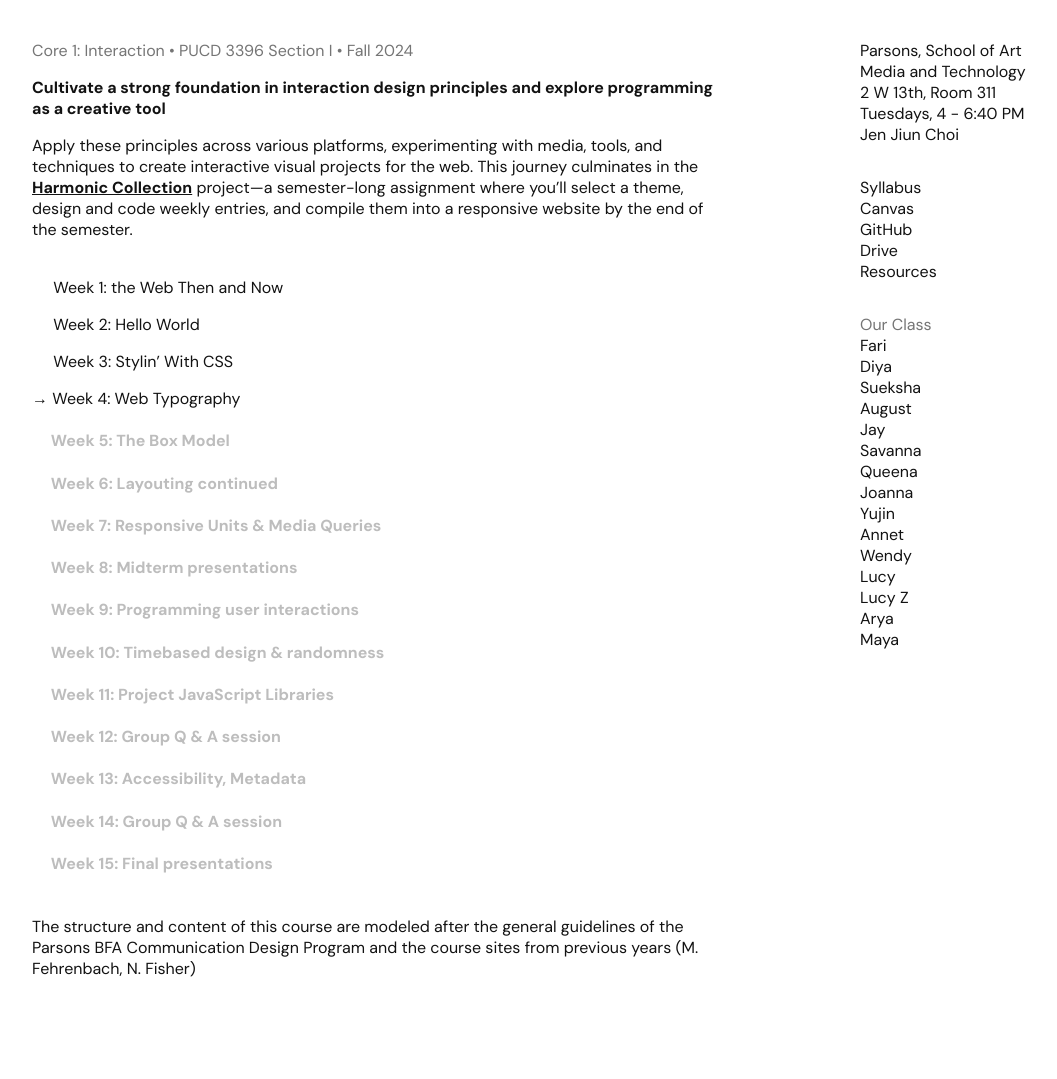
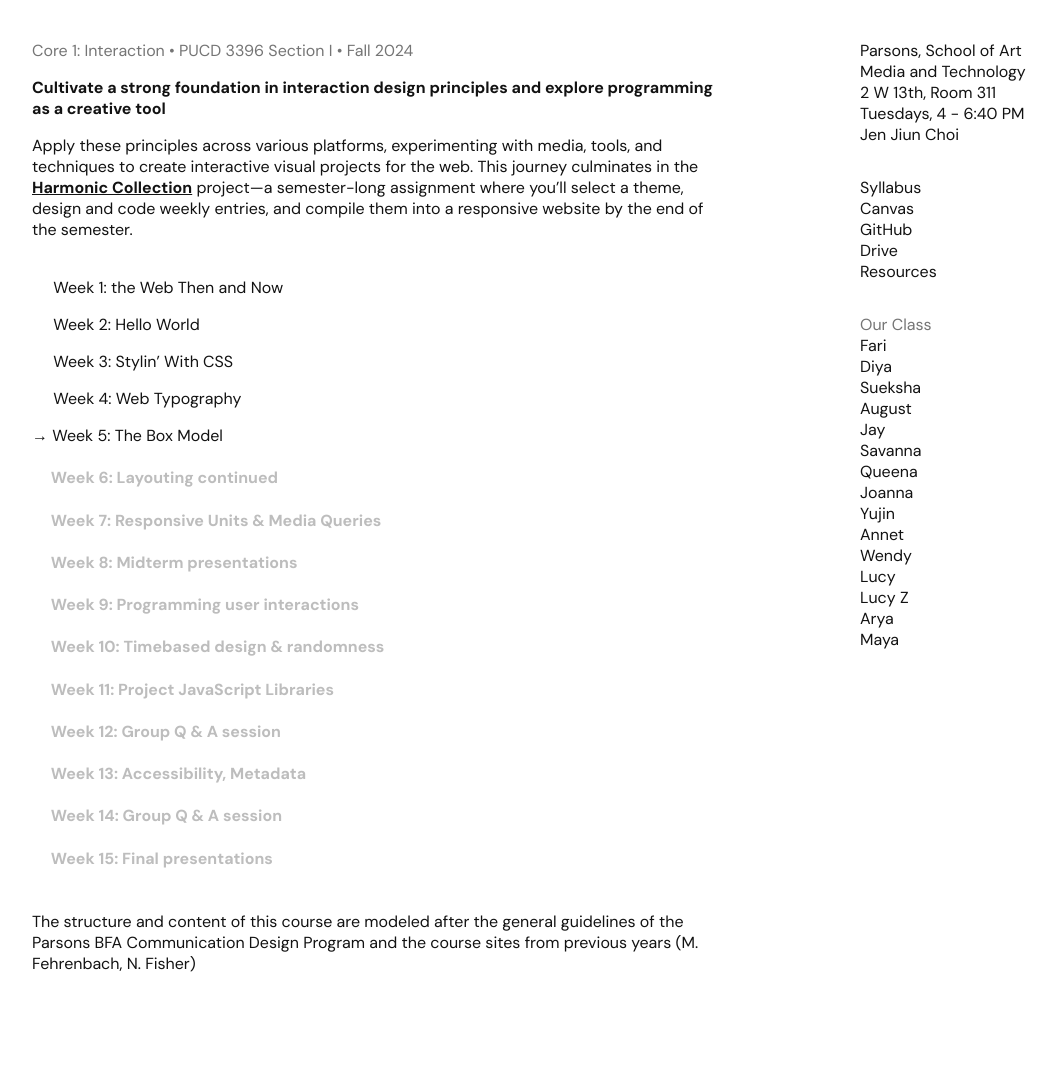
Before and after one commit to core1-interaction/core1-interaction.github.io, a Jekyll site: the page built from index.md, in a window 1280 px wide. Shown: the whole page, without its empty margins (108-1165 px from the left). Built offline with Jekyll 4.4.1, drawn with Linux system fonts in a browser that asks for light colours.

Commit message:
Update index.md

```diff
--- a/index.md
+++ b/index.md
@@ -15,9 +15,10 @@ Apply these principles across various platforms, experimenting with media, tools
 
 &nbsp;&nbsp;&nbsp;&nbsp;&nbsp;[Week 3: Stylin' With CSS](week3.md)
 
-[→ Week 4: Web Typography](week4.md)<br>
+&nbsp;&nbsp;&nbsp;&nbsp;&nbsp;[Week 4: Web Typography](week4.md)
 
-#### <span style="color: #BDBDBD;">&nbsp;&nbsp;&nbsp;&nbsp; Week 5: The Box Model
+[→ Week 5: The Box Model](week5.md)<br>
+
 #### <span style="color: #BDBDBD;">&nbsp;&nbsp;&nbsp;&nbsp; Week 6: Layouting continued
 #### <span style="color: #BDBDBD;">&nbsp;&nbsp;&nbsp;&nbsp; Week 7: Responsive Units & Media Queries
 #### <span style="color: #BDBDBD;">&nbsp;&nbsp;&nbsp;&nbsp; Week 8: Midterm presentations
```
